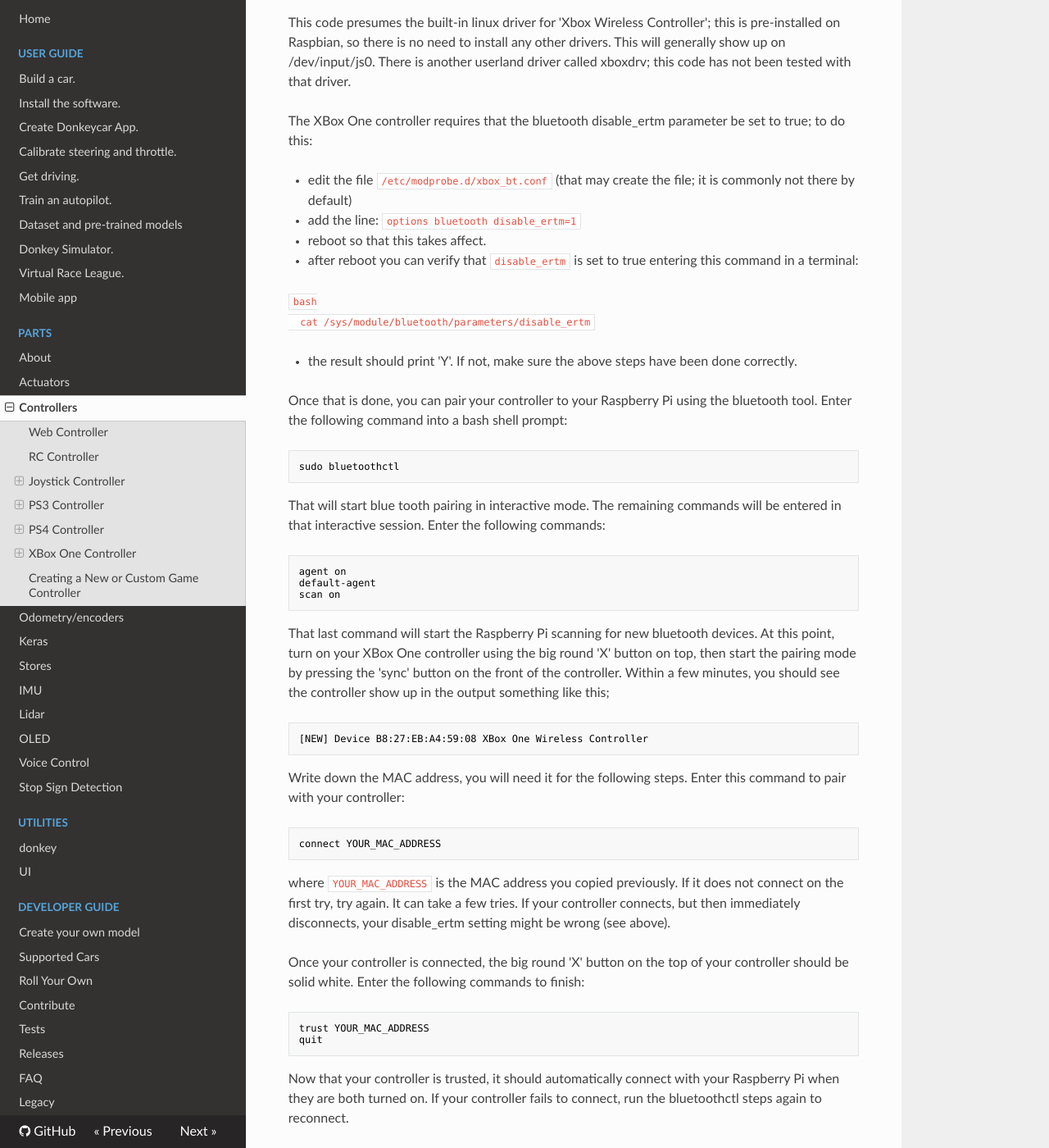
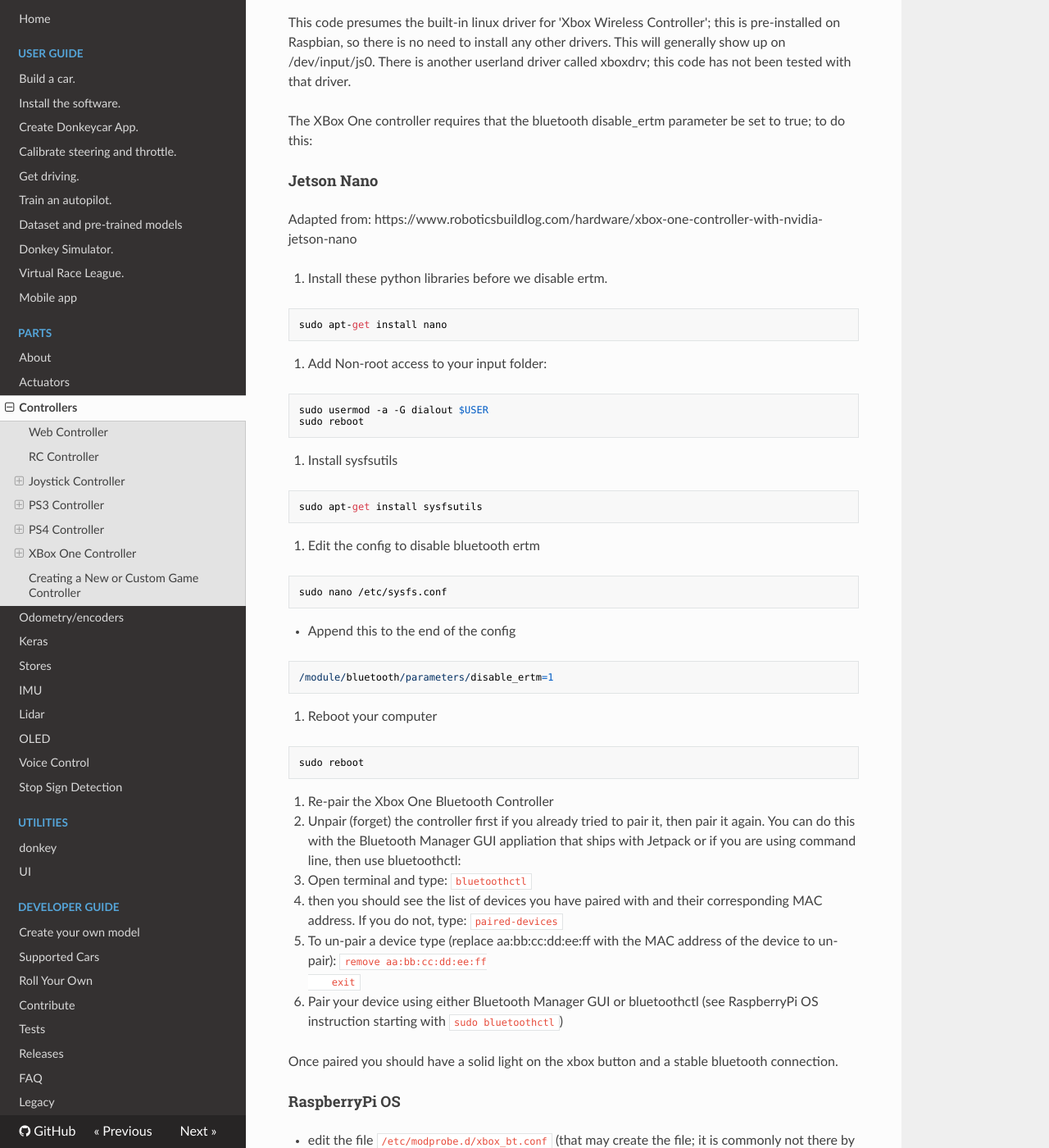
Before and after one commit to autorope/donkeydocs, an MkDocs documentation site: the page built from docs/parts/controllers.md, in a window 1280 px wide and 1400 px high, scrolled down 5396 px. Shown: the whole window at 82% size. Built offline with MkDocs 1.6.1, drawn with Linux system fonts in a browser that asks for light colours; nearby versions of some CDN libraries; old or Windows-style settings are respelled for this version of MkDocs.

Commit message:
Add instructions for connecting xbox controller to jetson nano (#24)
* Add instructions for connecting xbox controller to jetson nano

* Added instructions for unpairing (forgetting)

* Fix some indents

* Add exit command when unpairing

````diff
--- a/docs/parts/controllers.md
+++ b/docs/parts/controllers.md
@@ -196,6 +196,59 @@ This code presumes the built-in linux driver for 'Xbox Wireless Controller'; thi
 
 The XBox One controller requires that the bluetooth disable_ertm parameter be set to true; to do this:
 
+#### **Jetson Nano**
+Adapted from: https://www.roboticsbuildlog.com/hardware/xbox-one-controller-with-nvidia-jetson-nano
+
+1. Install these python libraries before we disable ertm.
+```
+sudo apt-get install nano
+```
+
+2. Add Non-root access to your input folder:
+```
+sudo usermod -a -G dialout $USER
+sudo reboot
+```
+
+3. Install sysfsutils
+```
+sudo apt-get install sysfsutils
+```
+4.  Edit the config to disable bluetooth ertm
+```
+sudo nano /etc/sysfs.conf
+```
+- Append this to the end of the config
+```
+/module/bluetooth/parameters/disable_ertm=1
+```
+5. Reboot your computer
+```
+sudo reboot
+```
+6. Re-pair the Xbox One Bluetooth Controller
+- Unpair (forget) the controller first if you already tried to pair it, then pair it again.  You can do this with the Bluetooth Manager GUI appliation that ships with Jetpack or if you are using command line, then use bluetoothctl:
+
+  - Open terminal and type:
+    ```
+    bluetoothctl
+    ```
+  - then you should see the list of devices you have paired with and their corresponding MAC address. If you do not, type:
+    ```
+    paired-devices
+    ```
+  - To un-pair a device type (replace aa:bb:cc:dd:ee:ff with the MAC address of the device to un-pair):
+    ```
+    remove aa:bb:cc:dd:ee:ff
+    exit
+    ```
+- Pair your device using either Bluetooth Manager GUI or bluetoothctl (see RaspberryPi OS instruction starting with `sudo bluetoothctl`)
+
+Once paired you should have a solid light on the xbox button and a stable bluetooth connection.
+
+
+#### **RaspberryPi OS**
+
 * edit the file `/etc/modprobe.d/xbox_bt.conf`  (that may create the file; it is commonly not there by default)
 * add the line: `options bluetooth disable_ertm=1`
 * reboot so that this takes affect.
````
